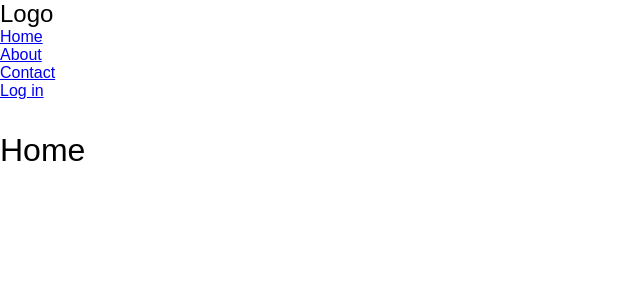
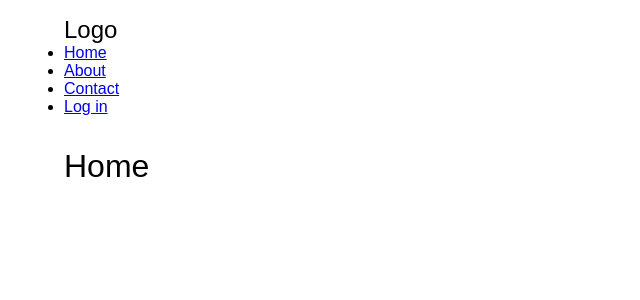
Before and after one commit to elishaking/react-responsive-bottom-navbar, a React (Create React App) app: page / in a window 1280 px wide. Shown: the top 300 px of the page, without its empty margins (0-640 px from the left). Built offline with nearby package versions, Linux system fonts and the light colour scheme.

Commit message:
container

```diff
--- a/src/App.js
+++ b/src/App.js
@@ -7,7 +7,7 @@ import Home from './components/routes/Home';
 
 function App() {
   return (
-    <div>
+    <div className="container">
       <Router>
         <NavBar />
         <Route path="/" component={Home} exact></Route>
--- a/src/App.scss
+++ b/src/App.scss
@@ -11,3 +11,7 @@ body {
 h1 {
   font-weight: 500;
 }
+
+.container {
+  padding: 1em 5vw;
+}
```
